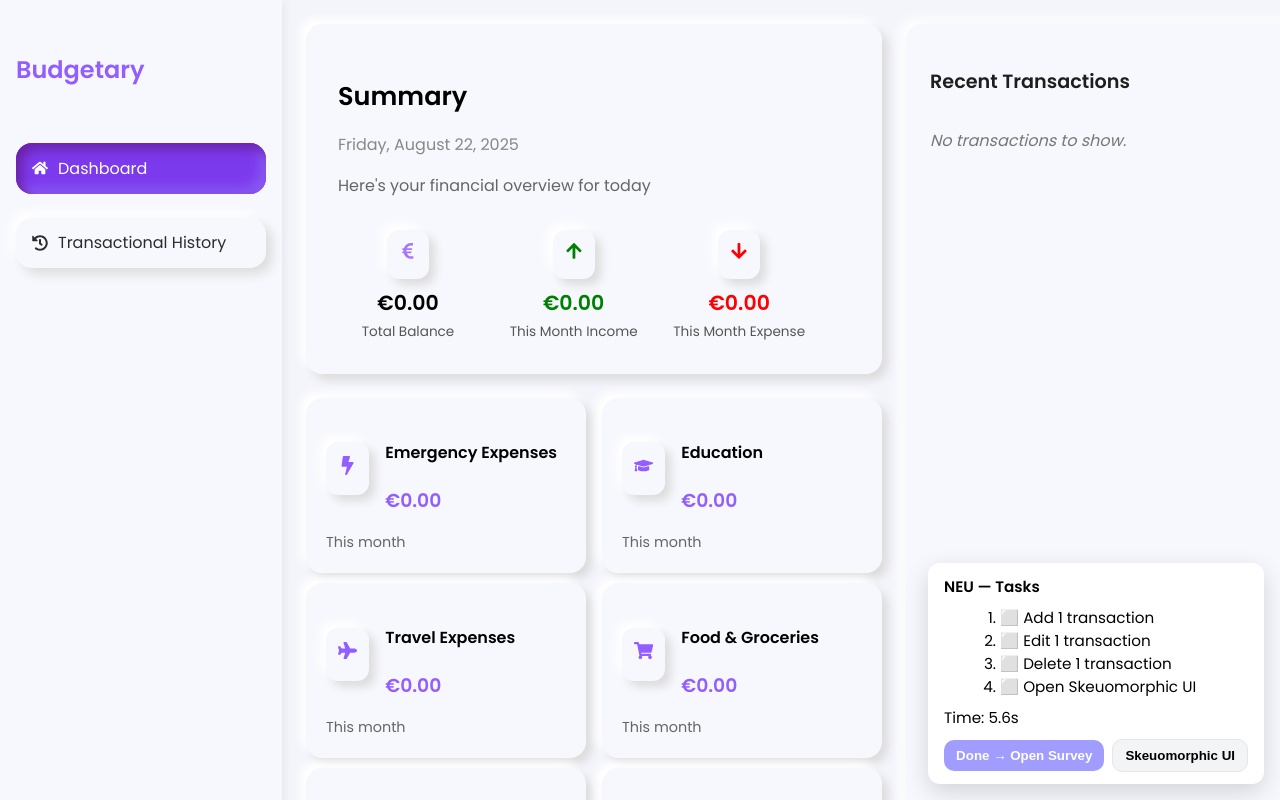
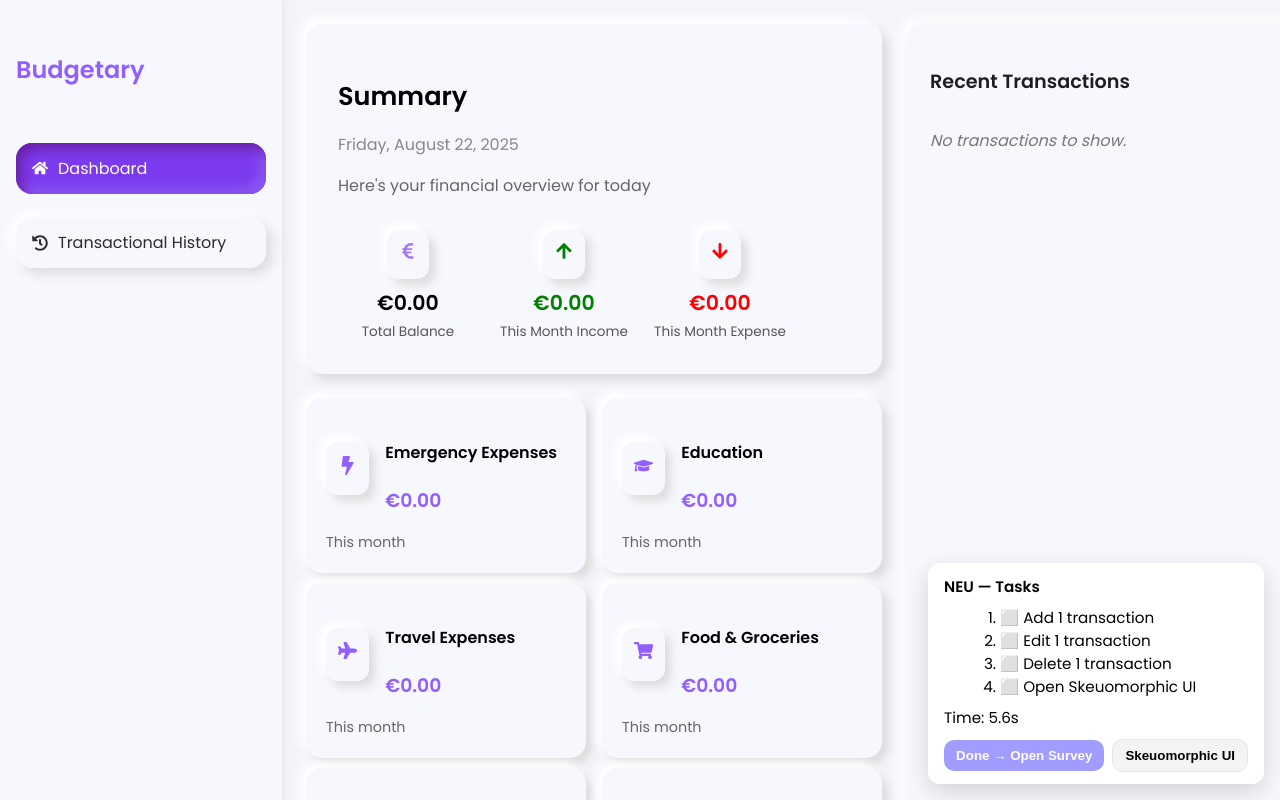
Before and after one commit to sardeshmukhrohit10/BudgetaryNeumorphic, a React (Create React App) app: page /dashboard in a window 1280 px wide. Shown: the top 800 px of the page. Built offline with nearby package versions, Linux system fonts and the light colour scheme.

Commit message:
small updates

```diff
--- a/src/components/RecentTransactions.css
+++ b/src/components/RecentTransactions.css
@@ -8,7 +8,7 @@
   display: flex;
   flex-direction: column;
 
-  min-height: calc(100vh - 220px);
+  min-height: calc(100vh - 340px);
   max-height: none;
   height: auto;
   align-self: stretch;
--- a/src/components/WelcomeCard.css
+++ b/src/components/WelcomeCard.css
@@ -32,7 +32,7 @@
 
 .summary {
   display: flex;
-  gap: clamp(1rem, 2vw, 2rem);
+  gap: clamp(1rem, 1vw, 1rem);
   align-items: center;
   flex: 1 1 auto;
   flex-wrap: wrap;
```
